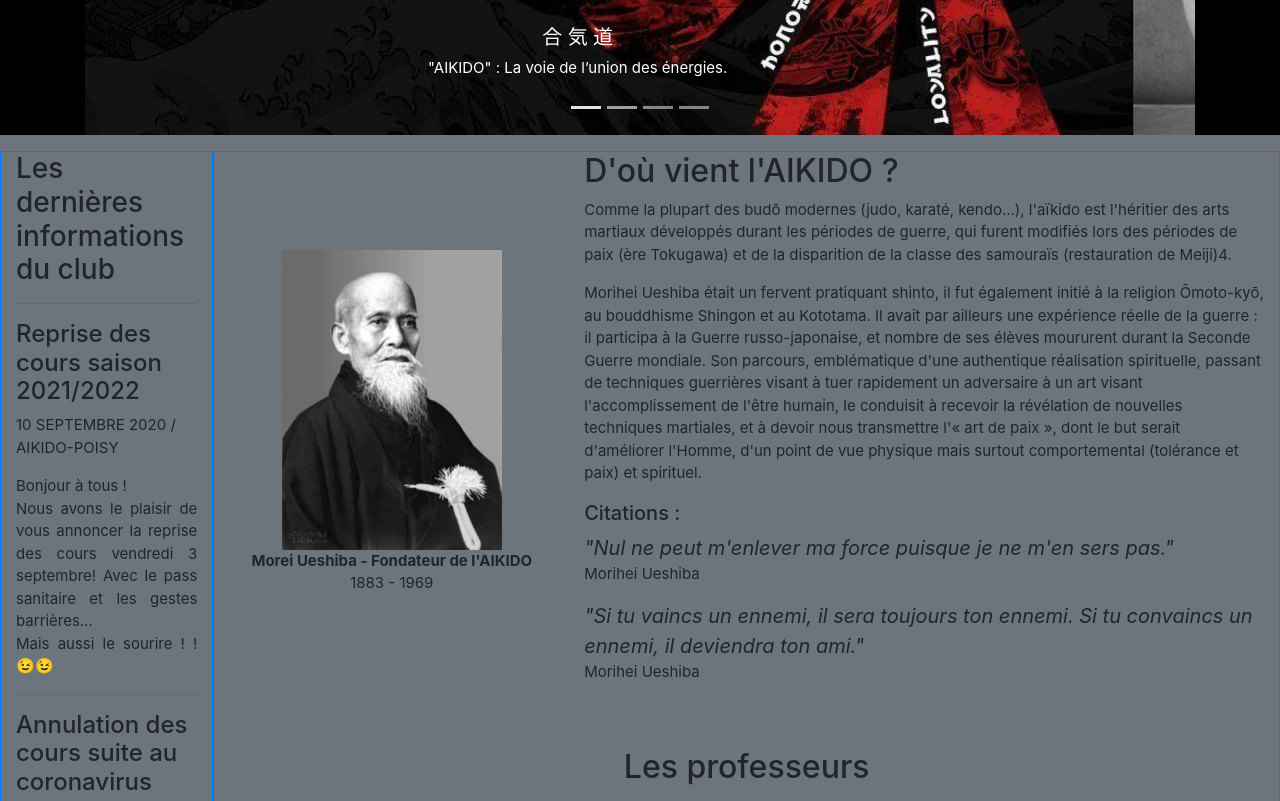
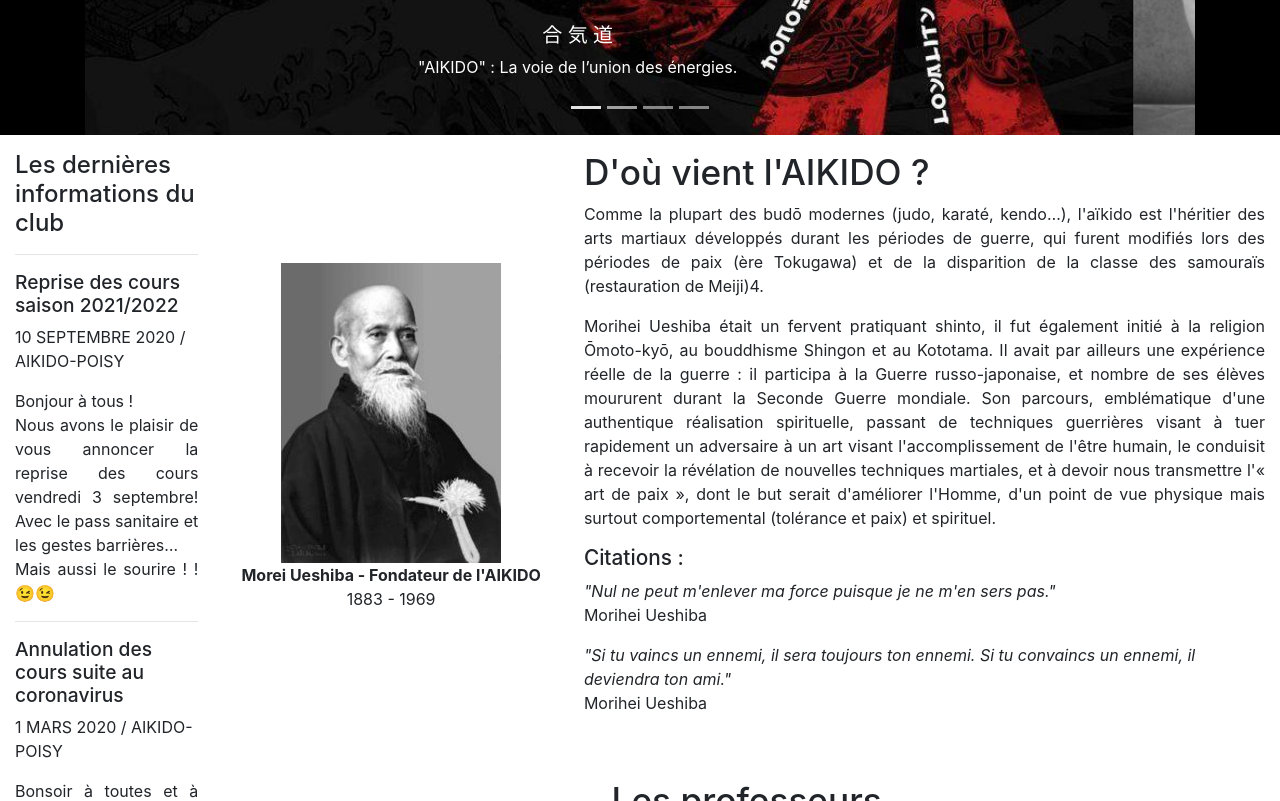
Before and after one commit to Maxdarkt/studi_projet_1, a plain HTML site: page index.html in a window 1280 px wide. Shown: the part 539-1340 px from the top of the page. Drawn offline with nearby package versions, Linux system fonts and the light colour scheme.

Commit message:
Home: review style : background, delete border, settings font-size title and order h1, h2, h3 ...

```diff
--- a/index.html
+++ b/index.html
@@ -88,15 +88,15 @@
         </section>
         <!-- Article 1 => Aside : news | article : Aikido & Teachers -->
         <article class="container-fluid">
-            <div id="container-article" class="bg-secondary row">
+            <div id="container-article" class="row">
                 <!-- Last news -->
-                    <aside class="border border-primary col-2 mt-3">
-                        <h1 class="h3">Les dernières informations du club</h1>
+                <aside id="container-lastNews" class="col-2 pt-3">
+                    <h2>Les dernières informations du club</h2>
                     <hr>
                     <div>
-                            <h2 class="h4">
+                        <h3>
                             Reprise des cours saison 2021/2022
-                            </h2>
+                        </h3>
                         <p>
                             10 SEPTEMBRE 2020 / AIKIDO-POISY
                         </p>
@@ -108,9 +108,9 @@
                     </div>
                     <hr>
                     <div>
-                            <h2 class="h4">
+                        <h3>
                             Annulation des cours suite au coronavirus
-                            </h2>
+                        </h3>
                         <p>
                             1 MARS 2020 / AIKIDO-POISY
                         </p>
@@ -127,9 +127,9 @@
                     </div>
                 </aside>
                 <!-- Content : Aikido / teachers -->
-                    <article class="border border-primary col-10 mt-3">
+                <article class=" col-10 pt-3">
                     <!-- AIKIDO -->
-                        <section class="row">
+                    <section id="container-aikido" class="row">
                         <div class="col-4 d-flex justify-content-center align-items-center">
                             <figure class="d-flex flex-column justify-content-center align-items-center mt-2">
                                 <img src="/src/images/morihei.jpg" alt="Morihei Ueshiba">
@@ -140,18 +140,18 @@
                             </figure>
                         </div>
                         <div class="col-8">
-                                <h1 class="h2">
+                            <h1>
                                 D'où vient l'AIKIDO ?
                             </h1>
-                                <p>
+                            <p class="text-justify">
                                 Comme la plupart des budō modernes (judo, karaté, kendo…), l'aïkido est l'héritier des arts martiaux développés durant les périodes de guerre, qui furent modifiés lors des périodes de paix (ère Tokugawa) et de la disparition de la classe des samouraïs (restauration de Meiji)4.
                             </p>
-                                <p>
+                            <p class="text-justify">
                                 Morihei Ueshiba était un fervent pratiquant shinto, il fut également initié à la religion Ōmoto-kyō, au bouddhisme Shingon et au Kototama. Il avait par ailleurs une expérience réelle de la guerre : il participa à la Guerre russo-japonaise, et nombre de ses élèves moururent durant la Seconde Guerre mondiale. Son parcours, emblématique d'une authentique réalisation spirituelle, passant de techniques guerrières visant à tuer rapidement un adversaire à un art visant l'accomplissement de l'être humain, le conduisit à recevoir la révélation de nouvelles techniques martiales, et à devoir nous transmettre l'« art de paix », dont le but serait d'améliorer l'Homme, d'un point de vue physique mais surtout comportemental (tolérance et paix) et spirituel.
                             </p>
-                                <h3 class="h5">Citations :</h3>
+                            <h2>Citations :</h2>
                             <figure>
-                                    <blockquote class="mb-0 blockquote">
+                                <blockquote class="mb-0">
                                     <p class="mb-0"><i>
                                         "Nul ne peut m'enlever ma force puisque je ne m'en sers pas."
                                     </i></p>
@@ -162,7 +162,7 @@
 
                             </figure>
                             <figure>
-                                    <blockquote class="mb-0 blockquote">
+                                <blockquote class="mb-0">
                                     <p class="mb-0"><i>
                                     "Si tu vaincs un ennemi, il sera toujours ton ennemi. Si tu convaincs un ennemi, il deviendra ton ami."
                                     </i></p>
@@ -239,8 +239,8 @@
         <!-- article 2 : courses / register -->
         <article class="w-100">
             <!-- Courses -->
-            <section id="container-courses" class="border border-primary">
-                <h2 class="text-center my-3">Les cours</h2>
+            <section id="container-courses">
+                <h2 class="text-center pt-3">Les cours</h2>
                 <div class="row">
                     <div class="col-4 d-flex flex-column justify-content-center align-items-center">
                         <h3 class="mb-3">Cours enfants & baby</h3>
@@ -362,9 +362,9 @@
         <footer class="row text-light p-3 pt-5">
             <div class="col-sm-6">
                 <div class="w-50 mx-auto d-flex flex-column justify-content-center align-items-start">
-                    <h5>
+                    <h4>
                         Adresse du Dojo
-                    </h5>
+                    </h4>
                     <span class="underline-dojo"></span>
                     <p>
                         129 route du collège
@@ -380,9 +380,9 @@
             </div>
             <div class="col-sm-6">
                 <div class="w-50 mx-auto d-flex flex-column justify-content-center align-items-start">
-                    <h5>
+                    <h4>
                         Suivez-nous
-                    </h5>
+                    </h4>
                     <span class="underline-follow"></span>
                     <p>
                         <img src="/src/images/facebook.svg" height="35px" alt="lien facebook Akikai POISY">
--- a/src/css/style.css
+++ b/src/css/style.css
@@ -1,8 +1,42 @@
+/*----- body html -----*/
 body{
     margin: 0;
     padding: 0;
-    font-size: 15px;
+    font-size: 16px;
 }
+
+/*----- Title font-size -----*/
+/* Par défault
+*h1 : 40px
+*h2 : 32px
+*h3 : 28px
+*h4 : 16px
+*/
+/*main title*/
+h1, h2{
+    font-size: 2.2rem; /*35.2px*/
+}
+h2{
+    font-size: 2.2rem; /*35.2px*/
+}
+h3{
+    font-size: 1.5rem; /*24px*/
+}
+h4{
+    font-size: 1.1rem; /*17.6px*/
+}
+/*Home : container-aikido*/
+#container-aikido h2{
+    font-size: 1.3rem;
+}
+/*Home : aside title*/
+#container-lastNews h2{
+    font-size: 1.5rem;
+}
+#container-lastNews h3{
+    font-size: 1.2rem;
+}
+
 /*----- Header -----*/
 header{
     background-color: black;
@@ -17,7 +51,8 @@ header{
 header nav {
     height: 50px;
 }
-/*----- Main -----*/
+
+/*----- main-container -----*/
 #main-container {
     margin-top: 50px;
 }
@@ -25,36 +60,26 @@ header nav {
 #carousel-container {
     background-color: black;
 }
-
 #carouselHome{
     width: 100%;
     background-color: black;
 }
-
 .carousel-inner {
     width: 100%;
 }
-
 .carousel-item img {
     width: 100%;
     height: auto;
 }
-
-/*----- article -----*/
-article{
-    min-height: 500px;
-}
-
+/*----- Article -----*/
 /*----- card Teachers -----*/
 #container-teachers .card-text{
     min-height: 45px;
 }
-
 /*----- courses -----*/
 #container-courses li{
     font-size: 1.2rem;
 }
-
 /*----- register -----*/
 #register-infos i{
     font-size: 1.5rem;
@@ -64,24 +89,20 @@ article{
 footer{
     background-color: black;
 }
-footer h5{
-    font-size: 1rem;
+footer h4{
     font-weight: bold;
 }
 footer p{
     font-size: 0.9rem;
 }
-
 .follow-me i{
     font-size: 50px;
 }
-
 .underline-dojo{
     width: 140px;
     border-bottom: 1px solid white;
     margin: 7px 0;
 }
-
 .underline-follow{
     width: 110px;
     border-bottom: 1px solid white;
```
Lines whose indentation alone changed are shown as unchanged.
